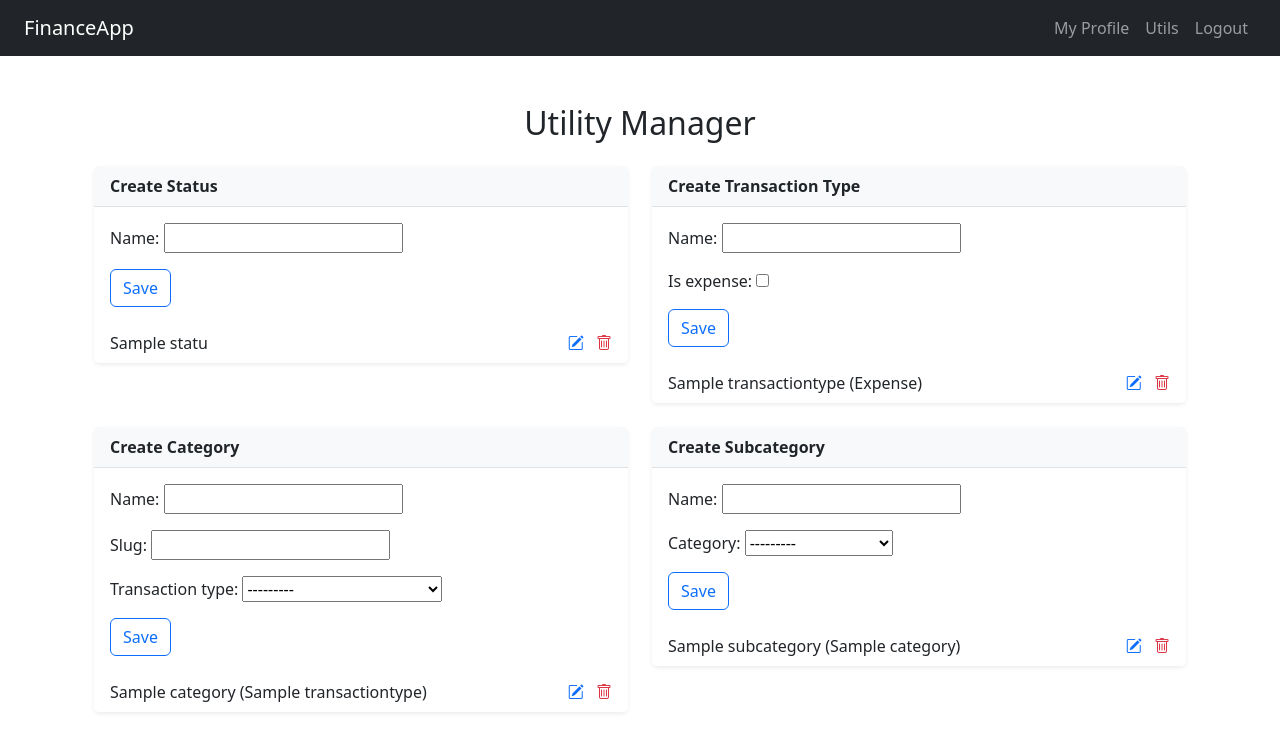
After one commit to Aqwarys/MoneyFlow, a Django app: page /utils/ in a window 1280 px wide. The commit adds this page. Shown: the top 752 px of the page. Run offline with Django 5.2, Linux system fonts and the light colour scheme; a user stored in the database is signed in; tables that the repository leaves empty hold one stand-in row (values such as "Sample post"); some libraries are stand-ins or nearby versions.

Commit message:
utils forms and view to create new utils

```diff
--- a/templates/base.html
+++ b/templates/base.html
@@ -4,6 +4,7 @@
     <meta charset="UTF-8">
     <title>{% block title %}Finance App{% endblock title %}</title>
     <link href="https://cdn.jsdelivr.net/npm/bootstrap@5.3.0/dist/css/bootstrap.min.css" rel="stylesheet">
+    <link rel="stylesheet" href="https://cdn.jsdelivr.net/npm/bootstrap-icons@1.10.5/font/bootstrap-icons.css">
     {% load static %}
 </head>
 <body>
@@ -14,6 +15,9 @@
                 {% if user.is_authenticated %}
                     <li class="nav-item">
                         <a class="nav-link" href="{% url 'user:profile' %}">My Profile</a>
+                    </li>
+                    <li class="nav-item">
+                        <a class="nav-link" href="{% url 'transaction:create_utils' %}">Utils</a>
                     </li>
                     <li class="nav-item">
                         <form method="POST" action="{% url 'user:logout' %}">
--- a/transaction/forms.py
+++ b/transaction/forms.py
@@ -1,5 +1,5 @@
 from django import forms
-from .models import Transaction
+from .models import Transaction, Category, TransactionType, SubCategory, Status
 
 
 class TransactionForm(forms.ModelForm):
@@ -14,3 +14,30 @@ class TransactionForm(forms.ModelForm):
         super(TransactionForm, self).__init__(*args, **kwargs)
         for field in self.fields.values():
             field.widget.attrs.update({'class': 'form-control'})
+
+
+class StatusForm(forms.ModelForm):
+    class Meta:
+        model = Status
+        fields = ['name']
+
+
+class TransactionTypeForm(forms.ModelForm):
+    class Meta:
+        model = TransactionType
+        fields = ['name', 'is_expense']
+
+class StatusForm(forms.ModelForm):
+    class Meta:
+        model = Status
+        fields = ['name']
+
+class CategoryForm(forms.ModelForm):
+    class Meta:
+        model = Category
+        fields = ['name', 'slug', 'transaction_type']
+
+class SubCategoryForm(forms.ModelForm):
+    class Meta:
+        model = SubCategory
+        fields = ['name', 'category']
--- /dev/null
+++ b/transaction/templates/transaction/create_utils.html
@@ -0,0 +1,129 @@
+{% extends 'base.html' %}
+{% load static %}
+{% block title %}Create Utilities{% endblock %}
+
+{% block content %}
+<div class="container mt-5">
+    <h2 class="mb-4 text-center">Utility Manager</h2>
+
+    <div class="row g-4">
+
+        <!-- STATUS FORM -->
+        <div class="col-md-6">
+            <form method="post">
+                {% csrf_token %}
+                <div class="card shadow-sm border-0">
+                    <div class="card-header bg-light border-bottom fw-semibold">
+                        Create Status
+                    </div>
+                    <div class="card-body">
+                        {{ statusForm.as_p }}
+                        <button type="submit" name="submit_status" class="btn btn-outline-primary">Save</button>
+                    </div>
+                    {% if statuses %}
+                    <ul class="list-group list-group-flush">
+                        {% for status in statuses %}
+                        <li class="list-group-item d-flex justify-content-between align-items-center">
+                            {{ status.name }}
+                            <span>
+                                <a href="#" class="text-primary me-2"><i class="bi bi-pencil-square"></i></a>
+                                <a href="#" class="text-danger"><i class="bi bi-trash"></i></a>
+                            </span>
+                        </li>
+                        {% endfor %}
+                    </ul>
+                    {% endif %}
+                </div>
+            </form>
+        </div>
+
+        <!-- TYPE FORM -->
+        <div class="col-md-6">
+            <form method="post">
+                {% csrf_token %}
+                <div class="card shadow-sm border-0">
+                    <div class="card-header bg-light border-bottom fw-semibold">
+                        Create Transaction Type
+                    </div>
+                    <div class="card-body">
+                        {{ typeForm.as_p }}
+                        <button type="submit" name="submit_type" class="btn btn-outline-primary">Save</button>
+                    </div>
+                    {% if transactiontypes %}
+                    <ul class="list-group list-group-flush">
+                        {% for t in transactiontypes %}
+                        <li class="list-group-item d-flex justify-content-between align-items-center">
+                            {{ t.name }} {% if t.is_expense %}(Expense){% else %}(Income){% endif %}
+                            <span>
+                                <a href="#" class="text-primary me-2"><i class="bi bi-pencil-square"></i></a>
+                                <a href="#" class="text-danger"><i class="bi bi-trash"></i></a>
+                            </span>
+                        </li>
+                        {% endfor %}
+                    </ul>
+                    {% endif %}
+                </div>
+            </form>
+        </div>
+
+        <!-- CATEGORY FORM -->
+        <div class="col-md-6">
+            <form method="post">
+                {% csrf_token %}
+                <div class="card shadow-sm border-0">
+                    <div class="card-header bg-light border-bottom fw-semibold">
+                        Create Category
+                    </div>
+                    <div class="card-body">
+                        {{ categoryForm.as_p }}
+                        <button type="submit" name="submit_category" class="btn btn-outline-primary">Save</button>
+                    </div>
+                    {% if categories %}
+                    <ul class="list-group list-group-flush">
+                        {% for c in categories %}
+                        <li class="list-group-item d-flex justify-content-between align-items-center">
+                            {{ c.name }} ({{ c.transaction_type.name }})
+                            <span>
+                                <a href="#" class="text-primary me-2"><i class="bi bi-pencil-square"></i></a>
+                                <a href="#" class="text-danger"><i class="bi bi-trash"></i></a>
+                            </span>
+                        </li>
+                        {% endfor %}
+                    </ul>
+                    {% endif %}
+                </div>
+            </form>
+        </div>
+
+        <!-- SUBCATEGORY FORM -->
+        <div class="col-md-6">
+            <form method="post">
+                {% csrf_token %}
+                <div class="card shadow-sm border-0">
+                    <div class="card-header bg-light border-bottom fw-semibold">
+                        Create Subcategory
+                    </div>
+                    <div class="card-body">
+                        {{ subcategoryForm.as_p }}
+                        <button type="submit" name="submit_subcategory" class="btn btn-outline-primary">Save</button>
+                    </div>
+                    {% if subcategories %}
+                    <ul class="list-group list-group-flush">
+                        {% for s in subcategories %}
+                        <li class="list-group-item d-flex justify-content-between align-items-center">
+                            {{ s.name }} ({{ s.category.name }})
+                            <span>
+                                <a href="#" class="text-primary me-2"><i class="bi bi-pencil-square"></i></a>
+                                <a href="#" class="text-danger"><i class="bi bi-trash"></i></a>
+                            </span>
+                        </li>
+                        {% endfor %}
+                    </ul>
+                    {% endif %}
+                </div>
+            </form>
+        </div>
+
+    </div>
+</div>
+{% endblock %}
--- a/transaction/urls.py
+++ b/transaction/urls.py
@@ -10,6 +10,7 @@ urlpatterns = [
     path('create/', views.create_transaction, name='create'),
     path('update/<int:pk>', views.update_transaction, name='update'),
     path('delete/<int:pk>', views.delete_transaction, name='delete'),
+    path('utils/', views.create_utils, name='create_utils'),
 
     #ajax
     path('ajax/load-categories/', views.load_categories, name='ajax_load_categories'),
--- a/transaction/views.py
+++ b/transaction/views.py
@@ -2,9 +2,10 @@ from django.shortcuts import render, redirect, get_object_or_404
 from django.urls import reverse_lazy
 from django.http import HttpResponse, JsonResponse
 from django.contrib.auth.decorators import login_required
+from django.views.generic import CreateView
 
-from .models import Transaction, Category, TransactionType, SubCategory
-from .forms import TransactionForm
+from .models import Transaction, Category, TransactionType, SubCategory, Status
+from .forms import TransactionForm, StatusForm, TransactionTypeForm, CategoryForm, SubCategoryForm
 from .filters import TransactionFilter
 
 
@@ -70,3 +71,48 @@ def delete_transaction(request, pk):
     transaction = get_object_or_404(Transaction, pk=pk, user=request.user)
     transaction.delete()
     return redirect('transaction:main')
+
+@login_required(login_url='user:login')
+def create_utils(request):
+    status_form = StatusForm(prefix='status')
+    type_form = TransactionTypeForm(prefix='type')
+    category_form = CategoryForm(prefix='category')
+    subcategory_form = SubCategoryForm(prefix='subcategory')
+
+    if request.method == 'POST':
+        if 'submit_status' in request.POST:
+            status_form = StatusForm(request.POST, prefix='status')
+            if status_form.is_valid():
+                status_form.save()
+                return redirect('transaction:create_utils')
+
+        elif 'submit_type' in request.POST:
+            type_form = TransactionTypeForm(request.POST, prefix='type')
+            if type_form.is_valid():
+                type_form.save()
+                return redirect('transaction:create_utils')
+
+        elif 'submit_category' in request.POST:
+            category_form = CategoryForm(request.POST, prefix='category')
+            if category_form.is_valid():
+                category_form.save()
+                return redirect('transaction:create_utils')
+
+        elif 'submit_subcategory' in request.POST:
+            subcategory_form = SubCategoryForm(request.POST, prefix='subcategory')
+            if subcategory_form.is_valid():
+                subcategory_form.save()
+                return redirect('transaction:create_utils')
+
+    context = {
+        'statusForm': status_form,
+        'typeForm': type_form,
+        'categoryForm': category_form,
+        'subcategoryForm': subcategory_form,
+        'statuses': Status.objects.all(),
+        'transactiontypes': TransactionType.objects.all(),
+        'categories': Category.objects.all(),
+        'subcategories': SubCategory.objects.all(),
+    }
+
+    return render(request, 'transaction/create_utils.html', context)
```
